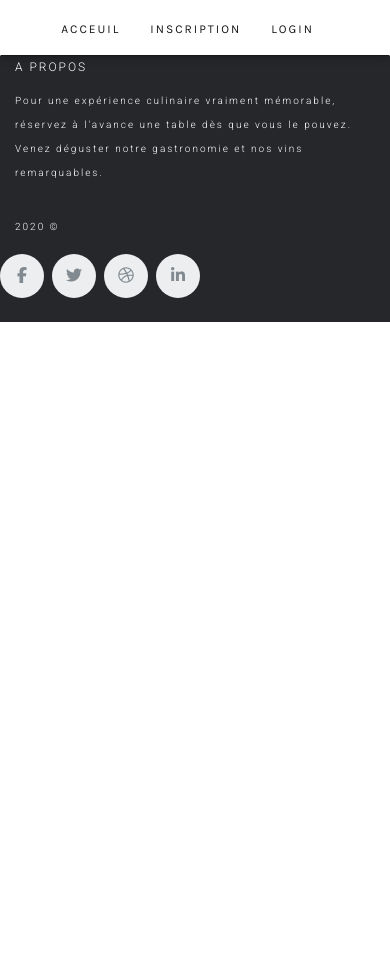
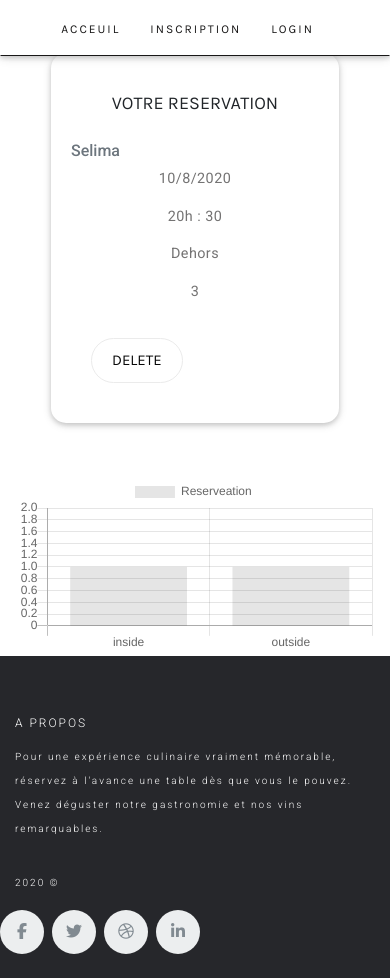
Before and after one commit to selimaakid1/fullstack-projet, a React (Create React App) app in the folder client/: page /admin in a window 390 px wide. Before the commit the page ends 844 px from the top, so only its background shows below. Built offline with nearby package versions, Linux system fonts and the light colour scheme; what react-google-maps would draw is missing.

Commit message:
Chart / responsive Home

```diff
--- a/client/package.json
+++ b/client/package.json
@@ -9,10 +9,12 @@
     "@testing-library/user-event": "^7.2.1",
     "axios": "^0.19.2",
     "bootstrap": "^4.4.1",
+    "chart.js": "^2.9.3",
     "framer-motion": "^1.10.3",
     "mdbootstrap": "^4.18.0",
     "react": "^16.13.1",
     "react-bootstrap": "^1.0.1",
+    "react-chartjs-2": "^2.9.0",
     "react-dom": "^16.13.1",
     "react-google-maps": "^9.4.5",
     "react-redux": "^7.2.0",
--- a/client/src/App.css
+++ b/client/src/App.css
@@ -1,22 +1,21 @@
 @import url("https://fonts.googleapis.com/css2?family=Karla:wght@400;700&display=swap");
+*{
+  margin: 0;
+  padding: 0;
+}
 
 .navbar {
   color: rgb(20, 20, 20);
   text-decoration: none;
   padding: 15px 20px;
   border: 1px solid transparent;
-  width: 100%;
-  display: flex;
-  align-items: center;
-  justify-content: space-around;
   z-index: 10;
   background-color: white;
   position: fixed;
-  top: 0;
-  left: 0;
-  width: 100%;
   z-index: 50;
   border-bottom: 1px solid rgb(24, 23, 23);
+  width: 100%;
+justify-content: center;
 
 }
 .navbar a {
@@ -354,17 +353,15 @@ justify-content: center;
 }
 .Info{
   display: flex;
-flex-direction: column;
 align-items: center;
 }
 .inline{
   display: flex;
-flex-direction: row-reverse;
-height: 50vh;
+flex-direction: column;
 align-items: center;
 }
 .imgMod1 {
-  width: 50%;
+  width: 80%;
 
 }
 .imgMod1:hover{
@@ -401,8 +398,6 @@ align-items: center;
     -moz-background-size: cover;
     -o-background-size: cover;
     background-size: cover;
-    height: 80vh;
-    width: 100%;
     display: flex;
     flex-direction: column;
     align-items: center;
@@ -421,6 +416,7 @@ align-items: center;
     opacity: .9;
 }
 .card{
+  margin : 10px auto !important;
   width: 18rem;
   border-radius:15px ;
 }
@@ -457,18 +453,19 @@ align-items: center;
   width: 80%;
   margin: 0 auto;
 }
-
+.section-a{
+  height: 100vh;
+}
 .header-image{
   background-image: url("https://images.unsplash.com/photo-1570646982637-f6a903ca9e5a?ixlib=rb-1.2.1&ixid=eyJhcHBfaWQiOjEyMDd9&auto=format&fit=crop&w=1051&q=80");
-  -webkit-background-size: cover;
-  -moz-background-size: cover;
-  -o-background-size: cover;
+  background-repeat: no-repeat;
   background-size: cover;
+  background-position: center center;
+  background-attachment: fixed;
+  opacity: 0.8;
   height: 100vh;
-  width: 100%;
-  margin: 0;
-  position: relative;
-  padding: 400px 0 200px;
+
+
 
 }
 .reservation-header {
@@ -602,9 +599,11 @@ align-items: center;
 .resto-text-1{
   font-family: "Karla", sans-serif;
   font-size: 18px;
-  line-height: 1.5em;
+  line-height: 2.5em;
   letter-spacing: .03em;
   text-align: left;
+  margin: 10px 0px;
+  padding: 60px 0px;
 }
 
 .contact-header{
@@ -651,16 +650,16 @@ margin: 20px;
   padding: 12px 24px;
   letter-spacing: .15em;
   font-weight: 500;
-  display: inline-block;
   font-size: 18px;
-  left: 50%;
   margin: 20px;
   border-radius: 5px;
   text-align: center;
   position: absolute;
   bottom: 30%;
   left: 40%;
-  width: 20%;
+  min-width: 18%;
+  display: inline-block;
+
 
 }
 .formulaire{
@@ -683,3 +682,13 @@ margin: 20px;
 .alerts{
   position: absolute;
 }
+.dashboard-item{
+  margin-top: 15%;
+  margin-bottom: 15%;
+}
+.featuresElements {
+  display: flex;
+  flex-wrap: wrap;
+  justify-content: space-evenly;
+margin-bottom: 55px;
+}
--- a/client/src/App.js
+++ b/client/src/App.js
@@ -11,6 +11,7 @@ import Contactus from './components/Contactus';
 import Menu from './components/Menu'
 import ReservationPage from './components/ReservationPage';
 import Footer from './components/Footer';
+import Dashboard from './components/dashborad';
 
 
 
@@ -30,6 +31,7 @@ function App() {
           <Route exact path="/contact" component={Contactus} />
           <Route exact path="/menu" component={Menu} />
           <Route exact path="/reservation" component={ReservationPage} />
+          <Route exact path="/admin" component={Dashboard} />
         </Switch>
       </div>
       <Footer />
--- /dev/null
+++ b/client/src/components/Chart.js
@@ -0,0 +1,44 @@
+import React, { Component } from 'react'
+import { Bar, Line, Pie } from 'react-chartjs-2';
+
+class Chart extends Component {
+    constructor(props) {
+        super(props)
+        this.state = {
+            chartData: {
+                labels: ['inside' , 'outside'],
+                datasets: [{
+                    label: 'Reserveation ',
+                    data: [this.props.data.booking.filter(el=>el.Placement == 'Dehors').length,1]
+                }],
+                backgroundColor: [
+                    'rgba(80,199,199)',
+                    'rgba(66, 92, 92)',
+                    'rgba(62, 99, 58)',
+                    'rgba(95, 99, 59)',
+                    'rgba(138, 84, 23)',
+                    'rgba(23, 73, 138)',
+                    'rgba(138, 12, 136)',
+                    'rgba(140, 10, 47)',
+                    'rgba(161, 24, 6)',
+                ]
+            }
+        }
+    }
+    componentWillMount(){
+        console.log(this.props.data.booking.filter(el=>el.Placement == 'Dehors'))
+    }
+    render() {
+        return (
+            <div className='chart'>
+                <Bar
+                    data={this.state.chartData}
+                    options={{
+                }}
+                />
+            </div>
+        )
+
+    }
+}
+export default Chart
--- a/client/src/components/Header.js
+++ b/client/src/components/Header.js
@@ -1,21 +1,18 @@
 import React from 'react'
 import { Link } from 'react-router-dom'
 import { connect } from 'react-redux'
+import {Button} from 'react-bootstrap'
 
 
 const Header = (props) => {
     return (
-        <div>
+        <div className='section-a'>
             <div className='header-image'>
-                {props.auth.user ? <button className='reserv-btn'><Link to='/reservation'>Reservé une table</Link></button> : <button className='reserv-btn'><Link to='/login'>Reservé une table</Link></button>
-
-
+                {props.auth.user ? <Button className='reserv-btn' variant="secondary"><Link to='/reservation'>Reservé une table</Link></Button>: <Button className='reserv-btn' variant="secondary"><Link to='/login'>Reservé une table</Link></Button>
                 }
-
-
+                {/* <div className='frontImg'>
+            </div> */}
             </div>
-            {/* <div className='frontImg'>
-            </div> */}
         </div>
     )
 }
--- a/client/src/components/Navbar.js
+++ b/client/src/components/Navbar.js
@@ -5,8 +5,7 @@ import { logout } from '../actions/AuthActions'
 const Navbar = (props) => {
 
     const userConnected = () => (
-
-        <div className='row d-flex'>
+            <div className='row d-flex '>
                 <div className='col' id='links'>
                     <Link to='/'>Acceuil</Link>
                 </div>
@@ -42,6 +41,7 @@ const Navbar = (props) => {
     )
 
     const guest = () => (
+
             <div className='row d-flex'>
                 <div className='col' id='links'>
                     <Link to='/'>Acceuil</Link>
@@ -52,8 +52,8 @@ const Navbar = (props) => {
                 <div i className='col' id='links' >
                     <Link to='/login'>Login</Link>
                 </div>
+            </div>
 
-        </div>
     )
 
     return (
--- a/client/src/components/OurFeatures.js
+++ b/client/src/components/OurFeatures.js
@@ -8,8 +8,9 @@ const OurFeatures = () => {
                 <h1 className='featuresTitle'> Le Decor</h1>
             </div>
             <div className='container'>
-                <div className='row'>
-                    <div className='col-sm-4'>
+
+                <div className='row featuresElements'>
+                    <div className='col-sm-5 col-md-4 col-lg-4'>
                         <div class="card" >
                             <img class="card-img-top" src="https://www.auberge-de-l-ill.com/media/cache/jadro_resize/rc/y8cI45e31553778663/jadroRoot/medias/593a8ebc60670/593a8f18370d8/bp-auberge-de-l-ill-rest.-004-2.jpg" height='200px' width='200px' alt="Card image cap" />
                             <div class="card-body">
@@ -19,7 +20,7 @@ const OurFeatures = () => {
                             </div>
                         </div>
                     </div>
-                    <div className='col-sm-4'>
+                    <div className='col-sm-5 col-md-4 col-lg-4'>
                         <div class="card" >
                             <img class="card-img-top" src="https://www.auberge-de-l-ill.com/media/cache/jadro_resize/rc/JCOO7VyC1553778664/jadroRoot/medias/59414c48ba312/auberge-de-l-ill-2017-preview-9-.jpg" height='200px' width='200px' alt="Card image cap" />
                             <div class="card-body">
@@ -31,7 +32,7 @@ const OurFeatures = () => {
                             </div>
                         </div>
                     </div>
-                    <div className='col-sm-4'>
+                    <div className='col-sm-5 col-md-4 col-lg-4'>
                         <div class="card" >
                             <img class="card-img-top" src="https://www.auberge-de-l-ill.com/media/cache/jadro_resize/rc/Nr3YXA3p1553778664/jadroRoot/medias/59414c48ba312/pm01025.jpg" height='200px' width='200px' alt="Card image cap" />
                             <div class="card-body">
--- /dev/null
+++ b/client/src/components/dashboardItems.js
@@ -0,0 +1,41 @@
+import React from 'react'
+import { connect } from 'react-redux'
+import { deleteReserv } from '../actions/ReservationActions'
+import Card from 'react-bootstrap/Card'
+
+const DashboardItem = ({ reserv, remove }) => {
+    return (
+        <div className='dashboard-item' >
+
+            <Card style={{ width: '18rem' }}>
+                <Card.Body>
+                    <Card.Title>Votre reservation</Card.Title>
+                    <Card.Subtitle className="mb-2 text-muted">{reserv.Name}</Card.Subtitle>
+                    <Card.Text>
+                        {reserv.Date}
+                    </Card.Text>
+                    <Card.Text>
+                        {reserv.Hour}
+                    </Card.Text>
+                    <Card.Text>
+                        {reserv.Placement}
+                    </Card.Text>
+                    <Card.Text>
+                        {reserv.Number}
+                    </Card.Text>
+                    <button className='btn-signup' onClick={() => remove(reserv.id)}>DELETE</button>
+                </Card.Body>
+            </Card>
+
+        </div>
+    )
+}
+
+const mapDispatchToProps = dispatch => {
+    return {
+        remove: id => dispatch(deleteReserv(id)),
+
+
+    }
+}
+export default connect(null, mapDispatchToProps)(DashboardItem)
--- /dev/null
+++ b/client/src/components/dashborad.js
@@ -0,0 +1,25 @@
+import React from 'react'
+import { connect } from 'react-redux'
+import DashboardItem from './dashboardItems'
+import Chart from './Chart'
+
+const Dashboard = props => {
+    return (
+        <div>
+            <div className='reservation-card'>
+                {props.myReserv.booking.map(reserv => <DashboardItem reserv={reserv} />)}
+
+            </div>
+            <div>
+                <Chart data={props.myReserv} />
+            </div>
+        </div>
+    )
+}
+
+const mapStateToProps = state => {
+    return {
+        myReserv: state.reserv
+    }
+}
+export default connect(mapStateToProps)(Dashboard)
```
Also changed, not shown: client/src/components/RestaurantInfo.js (+13 -9 lines), 1 other file (tests, documents, lock files or other folders). Lines whose indentation alone changed are shown as unchanged.
